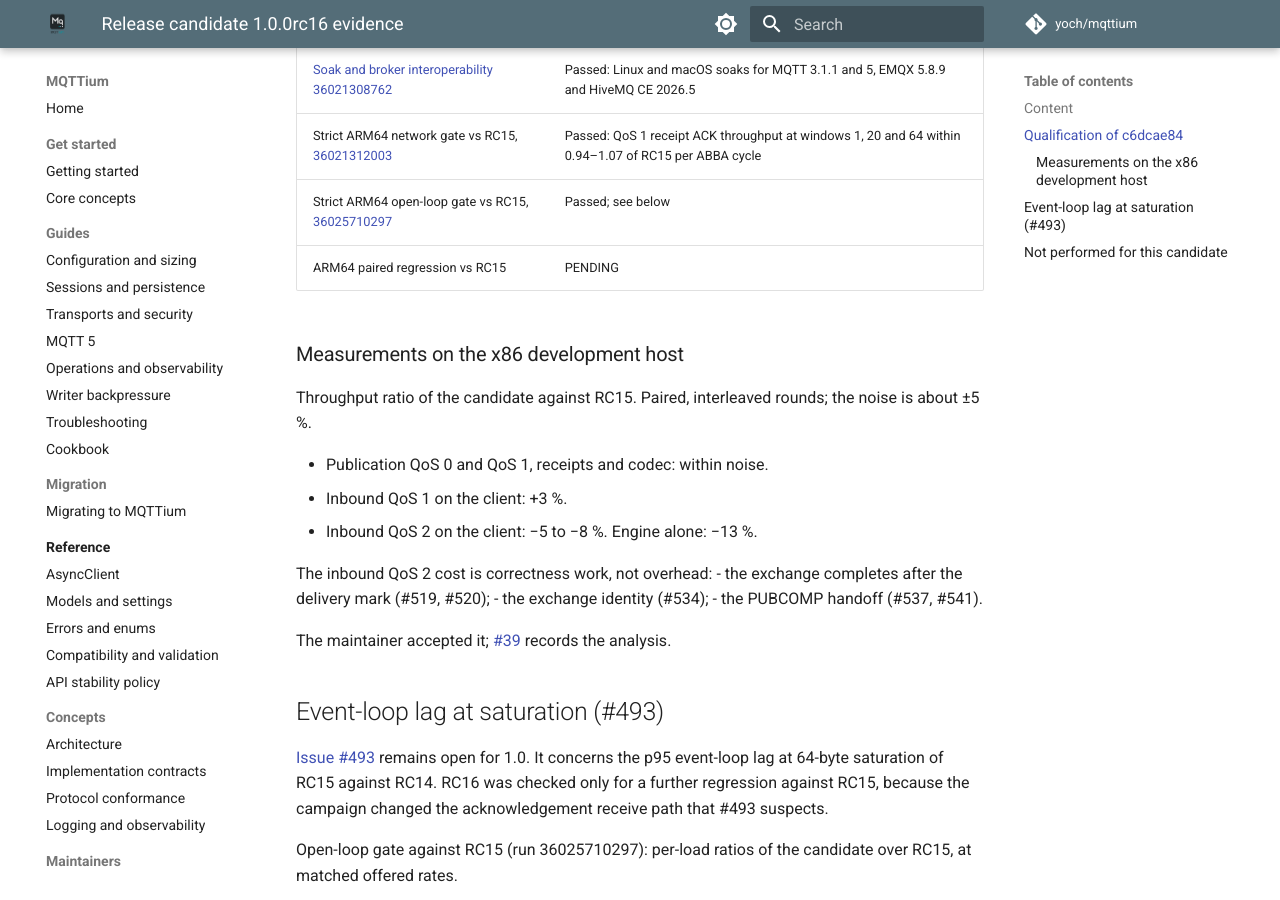
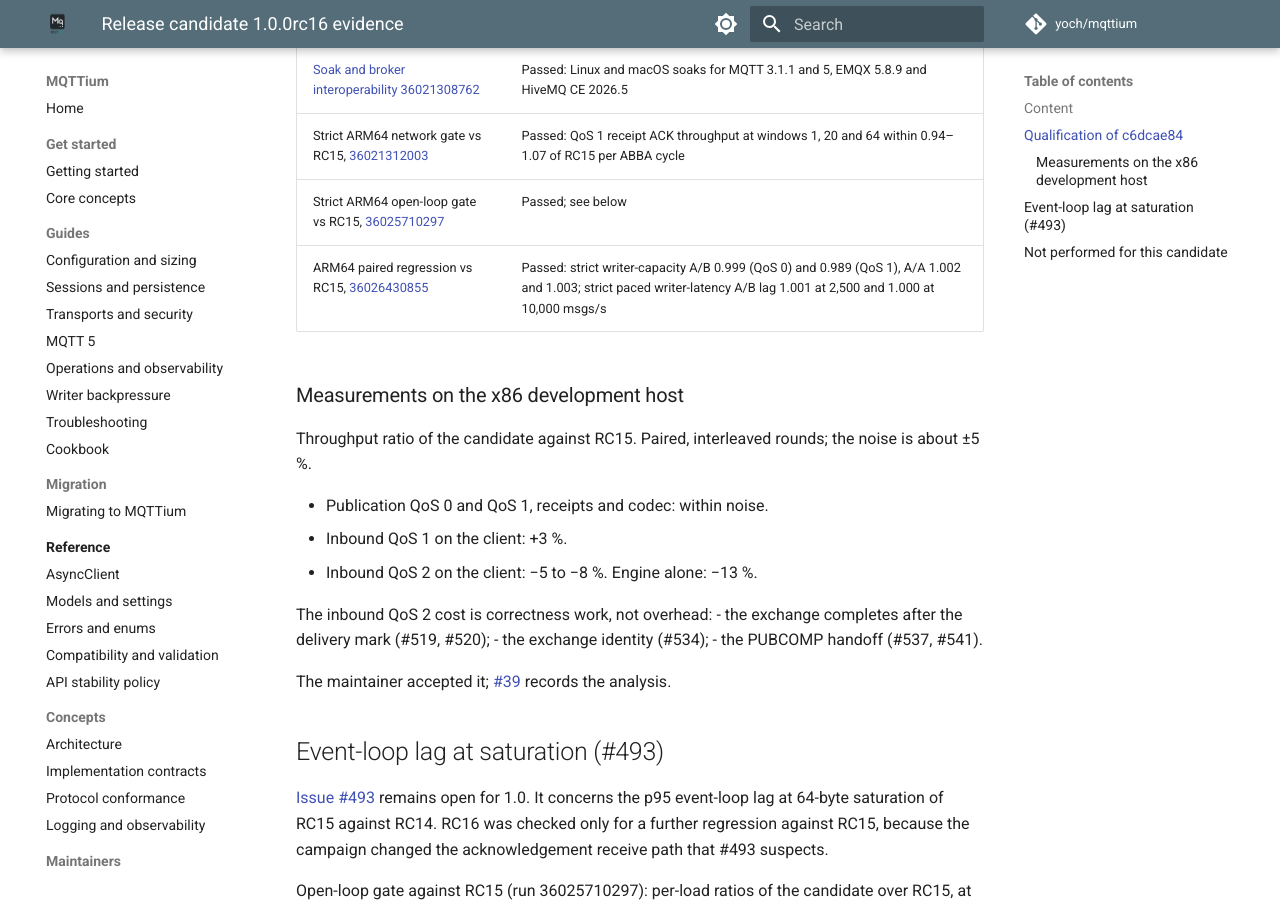
Before and after one commit to yoch/mqttium, an MkDocs documentation site: the page built from docs/reports/RELEASE-CANDIDATE-1.0.0rc16.md, in a window 1280 px wide and 900 px high, scrolled down 1298 px. Built offline with MkDocs 1.6.1 and Material for MkDocs 9.7.7, drawn with Linux system fonts in a browser that asks for light colours; comment, search, counter and statistics services are not loaded.

Commit message:
docs: record the RC16 ARM64 paired regression result
Co-Authored-By: Claude Opus 5.5 <noreply@anthropic.com>
Claude-Session: https://claude.ai/code/session_01TTrAoBqSWAGV36ZGyz2FqY

```diff
--- a/docs/reports/RELEASE-CANDIDATE-1.0.0rc16.md
+++ b/docs/reports/RELEASE-CANDIDATE-1.0.0rc16.md
@@ -41,7 +41,7 @@ membership by identity).
 | [Soak and broker interoperability 36021308762](https://github.com/yoch/mqttium/actions/runs/36021308762) | Passed: Linux and macOS soaks for MQTT 3.1.1 and 5, EMQX 5.8.9 and HiveMQ CE 2026.5 |
 | Strict ARM64 network gate vs RC15, [36021312003](https://github.com/yoch/mqttium/actions/runs/36021312003) | Passed: QoS 1 receipt ACK throughput at windows 1, 20 and 64 within 0.94–1.07 of RC15 per ABBA cycle |
 | Strict ARM64 open-loop gate vs RC15, [36025710297](https://github.com/yoch/mqttium/actions/runs/36025710297) | Passed; see below |
-| ARM64 paired regression vs RC15 | PENDING |
+| ARM64 paired regression vs RC15, [36026430855](https://github.com/yoch/mqttium/actions/runs/36026430855) | Passed: strict writer-capacity A/B 0.999 (QoS 0) and 0.989 (QoS 1), A/A 1.002 and 1.003; strict paced writer-latency A/B lag 1.001 at 2,500 and 1.000 at 10,000 msgs/s |
 
 ### Measurements on the x86 development host
 
```
